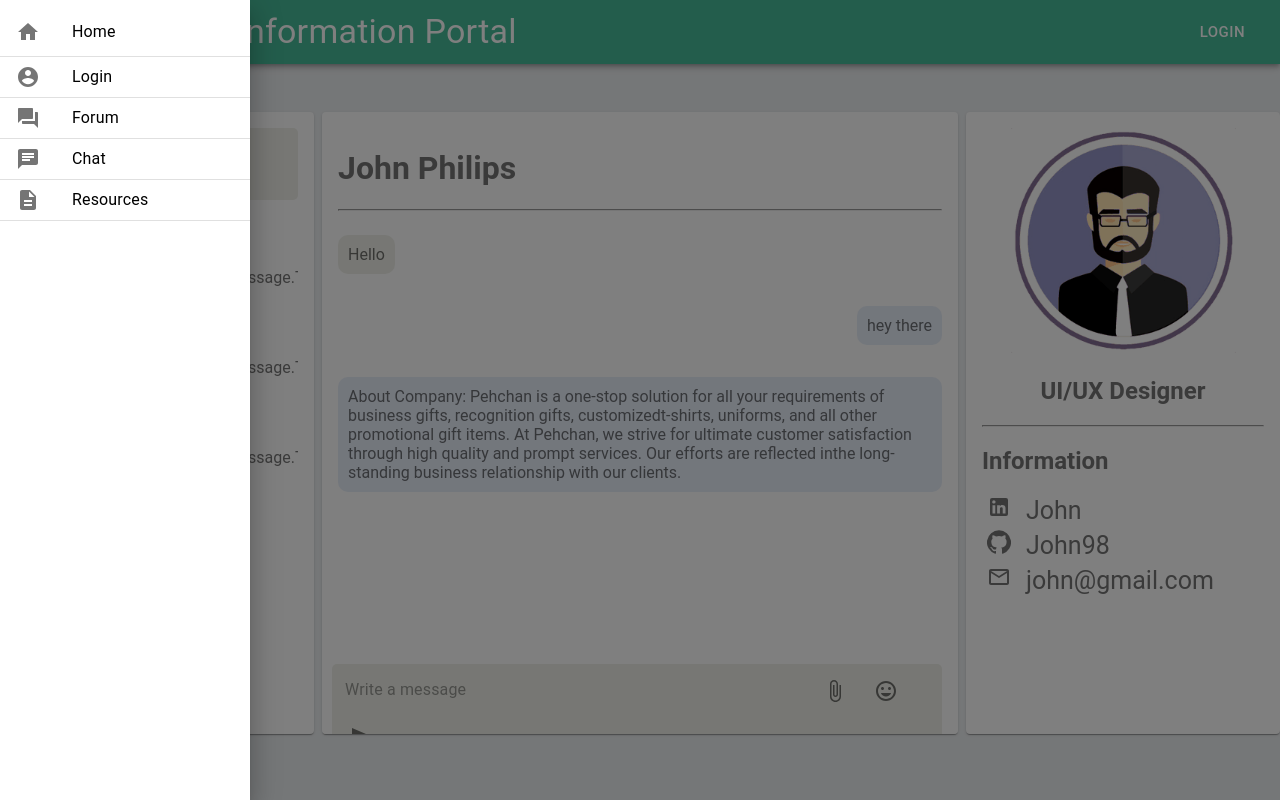
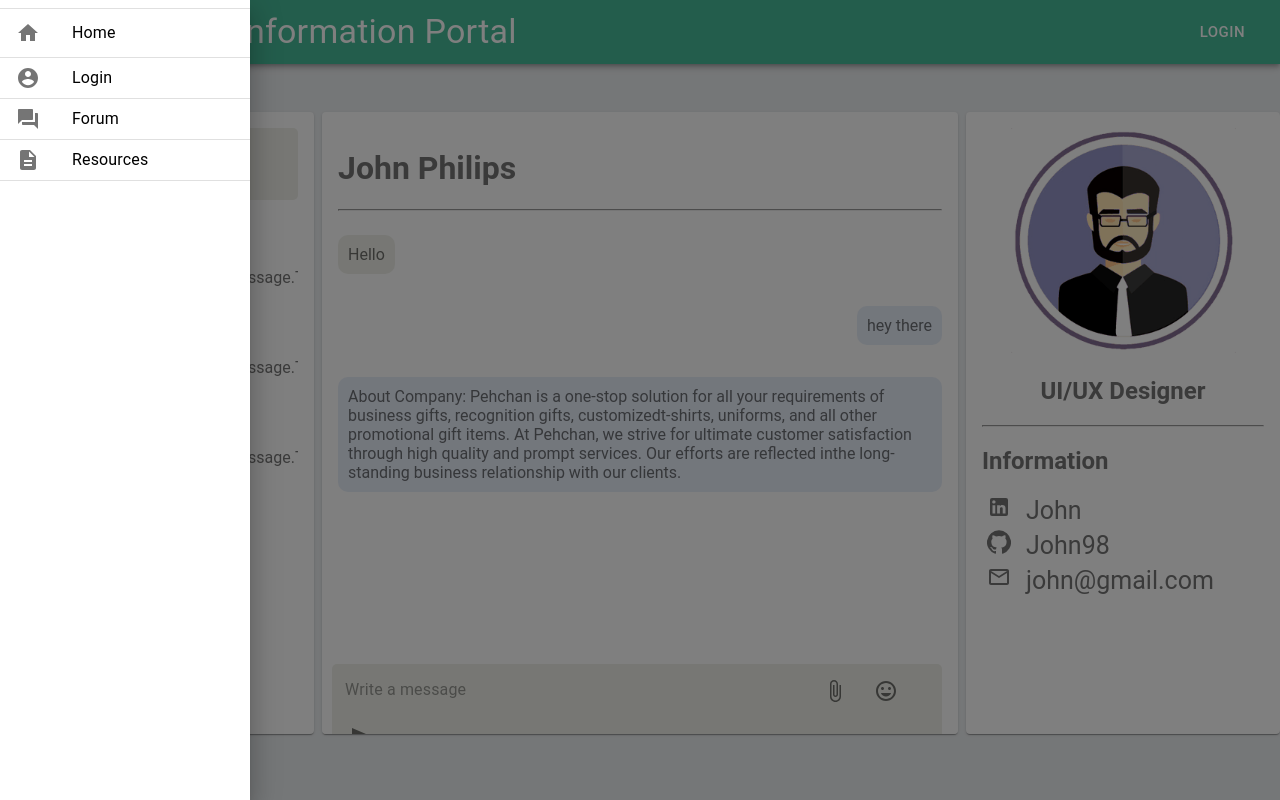
Before and after one commit to djunicode/masters-information-portal, a React (Create React App) app in the folder webapp/: page /chat in a window 1280 px wide. Both pictures are taken after a click on the button 36 px from the left and 32 px from the top of the page. Built offline with nearby package versions, Linux system fonts and the light colour scheme; the HTML template or start-up script is replaced by a standard one.

Commit message:
Update navbar.js

```diff
--- a/webapp/src/Components/navbar.js
+++ b/webapp/src/Components/navbar.js
@@ -3,91 +3,127 @@
 //setLoggedIn(0);  if no user logged in
 //I wish to use the above function whenever the user is loggedIn, this will display profile & logout instead of login
 
-
-import React, { useState } from "react";
-import Toolbar from "@material-ui/core/Toolbar";
-import { makeStyles } from "@material-ui/core/styles";
-import Typography from "@material-ui/core/Typography";
-import IconButton from "@material-ui/core/IconButton";
-import AppBar from "@material-ui/core/AppBar";
-import Button from "@material-ui/core/Button";
-import MenuIcon from "@material-ui/icons/Menu";
-import HomeIcon from "@material-ui/icons/Home";
-import Drawer from "@material-ui/core/Drawer";
-import List from "@material-ui/core/List";
-import ListItem from "@material-ui/core/ListItem";
-import AccountCircleIcon from "@material-ui/icons/AccountCircle";
-import ChatIcon from "@material-ui/icons/Chat";
-import ListItemIcon from "@material-ui/core/ListItemIcon";
-import ForumIcon from "@material-ui/icons/Forum";
-import DescriptionIcon from "@material-ui/icons/Description";
-import ListItemText from "@material-ui/core/ListItemText";
-import Divider from "@material-ui/core/Divider";
-import { NavLink } from "react-router-dom";
-
+import React, {useEffect} from 'react';
+import Toolbar from '@material-ui/core/Toolbar';
+import { makeStyles } from '@material-ui/core/styles';
+import Typography from '@material-ui/core/Typography';
+import IconButton from '@material-ui/core/IconButton';
+import AppBar from '@material-ui/core/AppBar';
+import Button from '@material-ui/core/Button';
+import MenuIcon from '@material-ui/icons/Menu';
+import HomeIcon from '@material-ui/icons/Home';
+import Drawer from '@material-ui/core/Drawer';
+import List from '@material-ui/core/List';
+import ListItem from '@material-ui/core/ListItem';
+import AccountCircleIcon from '@material-ui/icons/AccountCircle';
+import ChatIcon from '@material-ui/icons/Chat';
+import ListItemIcon from '@material-ui/core/ListItemIcon';
+import EditIcon from '@material-ui/icons/Edit';
+import ForumIcon from '@material-ui/icons/Forum';
+import DescriptionIcon from '@material-ui/icons/Description';
+import ListItemText from '@material-ui/core/ListItemText';
+import Divider from '@material-ui/core/Divider';
+import { NavLink } from 'react-router-dom';
+import Cookies from 'js-cookie';
+const axios = require('axios');
 const useStyles = makeStyles({
     list: {
         width: 250
     },
     fullList: {
-    width: "auto"
+        width: 'auto'
     },
     root: {
-    flexGrow: 1
+        flexGrow: 1,
     },
     menuButton: {
-    marginRight: 2
+        marginRight: 2,
     },
     title: {
         flexGrow: 1,
-    textAlign: "left",
-    font: "Roboto",
-    marginLeft: 40
+        textAlign: 'left',
+        font: 'Roboto',
+        marginLeft: 40,
     },
     link: {
-    textDecoration: "none",
-    color: "black",
-    fontFamily: "Roboto"
+        textDecoration: 'none',
+        color: 'black',
+        fontFamily: 'Roboto'
     },
     linkHeader: {
-    textDecoration: "none",
-    color: "white",
-    fontFamily: "Roboto"
+        textDecoration: 'none',
+        color: 'white',
+        fontFamily: 'Roboto'
+    },
+    paper: {
+        background: '#ffffff'
     }
 });
 
-function NavBar() {
+function NavBar(props) {
     const classes = useStyles();
     const [state, setState] = React.useState({
-    left: false
+        left: false,
     });
-
+    const token = Cookies.get('jwt');
     const toggleDrawer = (side, open) => event => {
         if (
-      event.type === "keydown" &&
-      (event.key === "Tab" || event.key === "Shift")
+            event.type === 'keydown' &&
+            (event.key === 'Tab' || event.key === 'Shift')
         ) {
             return;
         }
 
         setState({ ...state, [side]: open });
     };
-  const [loggedIn, setLoggedIn] = useState(0);
+    const[url,setUrl]=React.useState(null);
+    const[name,setName]=React.useState(null);
+    useEffect(()=>{
+        if(props.loggedIn){
+            axios.get('api/users/me/', {
+                headers: {
+                  Authorization: token
+                }
+              })
+              .then(function (response) {
+                console.log(response);
+                setUrl(`/api/users/${response.data._id}/avatar`);
+                setName(response.data.name);
+              })
+              .catch(function (error) {
+                console.log(error);
+              });
+        }
+        // eslint-disable-next-line react-hooks/exhaustive-deps
+    },[props.loggedIn])
     const sideList = side => (
         <div
             className={classes.list}
-      role="presentation"
+            role='presentation'
             onClick={toggleDrawer(side, false)}
             onKeyDown={toggleDrawer(side, false)}
         >
+            {props.loggedIn?
+                <React.Fragment>
+                    <br/>
+                        <div align="center">
+                            <img src={url} alt="Avatar" onError={()=>{setUrl('https://www.nicepng.com/png/full/202-2024580_png-file-profile-icon-vector-png.png')}} height={200} width={200} style={{borderRadius:"50%"}}/>
+                        </div>
+                    <Typography variant="h6" style={{textAlign:"center"}}>Hi, {name}</Typography>
+                    <br/>
+                </React.Fragment>
+                :
+                null
+            }
             <List>
+                <Divider/>
                 <NavLink
                     style={{
-            textDecoration: "none",
-            color: "black",
-            fontFamily: "Roboto"
+                        textDecoration: 'none',
+                        color: 'black',
+                        fontFamily: 'Roboto'
                     }}
-          to="/"
+                    to='/'
                 >
                     <ListItem button>
                         <ListItemIcon>
@@ -97,9 +133,12 @@ function NavBar() {
                     </ListItem>
                 </NavLink>
                 <Divider />
-        {!loggedIn ? (
+                {!props.loggedIn ?
                     <React.Fragment>
-            <NavLink className={classes.link} to="/login">
+                        <NavLink
+                            className={classes.link}
+                            to='/login'
+                        >
                             <ListItem button>
                                 <ListItemIcon>
                                     <AccountCircleIcon />
@@ -109,9 +148,12 @@ function NavBar() {
                         </NavLink>
                         <Divider />
                     </React.Fragment>
-        ) : (
+                    :
                     <React.Fragment>
-            <NavLink className={classes.link} to="/profile">
+                        <NavLink
+                            className={classes.link}
+                            to='/profile'
+                        >
                             <ListItem button>
                                 <ListItemIcon>
                                     <AccountCircleIcon />
@@ -120,9 +162,36 @@ function NavBar() {
                             </ListItem>
                         </NavLink>
                         <Divider />
+                        <NavLink
+                            className={classes.link}
+                            to='/edit'
+                        >
+                            <ListItem button>
+                                <ListItemIcon>
+                                    <EditIcon />
+                                </ListItemIcon>
+                                <Typography>Edit Profile</Typography>
+                            </ListItem>
+                        </NavLink>
+                        <Divider />
+                        <NavLink
+                            className={classes.link}
+                            to='chat/'
+                        >
+                            <ListItem button>
+                                <ListItemIcon>
+                                    <ChatIcon />
+                                </ListItemIcon>
+                                <Typography>Chat</Typography>
+                            </ListItem>
+                        </NavLink>
+                        <Divider />
                     </React.Fragment>
-        )}
-        <NavLink className={classes.link} to="/forum">
+                }
+                <NavLink
+                    className={classes.link}
+                    to='/forum'
+                >
                     <ListItem button>
                         <ListItemIcon>
                             <ForumIcon />
@@ -131,16 +200,10 @@ function NavBar() {
                     </ListItem>
                 </NavLink>
                 <Divider />
-        <NavLink className={classes.link} to="/chat">
-          <ListItem button>
-            <ListItemIcon>
-              <ChatIcon />
-            </ListItemIcon>
-            <Typography>Chat</Typography>
-          </ListItem>
-        </NavLink>
-        <Divider />
-        <NavLink className={classes.link} to="/">
+                <NavLink
+                    className={classes.link}
+                    to='/'
+                >
                     <ListItem button>
                         <ListItemIcon>
                             <DescriptionIcon />
@@ -149,6 +212,21 @@ function NavBar() {
                     </ListItem>
                 </NavLink>
                 <Divider />
+
+                {props.loggedIn?
+                <React.Fragment>
+                    <ListItem button onClick={()=>{Cookies.remove('jwt');props.setLoggedIn(0)}}>
+                        <ListItemIcon>
+                            <AccountCircleIcon />
+                        </ListItemIcon>
+                        <Typography>Logout</Typography>
+                    </ListItem>
+                    <Divider />
+                </React.Fragment>
+                :
+                <React.Fragment>
+                </React.Fragment>
+            }
             </List>
         </div>
     );
@@ -156,39 +234,52 @@ function NavBar() {
     return (
         <React.Fragment>
             <div className={classes.root}>
-        <AppBar position="static">
+                <AppBar position='static'>
                     <Toolbar>
                         <IconButton
-              onClick={toggleDrawer("left", true)}
-              edge="start"
-              color="inherit"
+                            onClick={toggleDrawer('left', true)}
+                            edge='start'
+                            color='inherit'
                             className={classes.menuButton}
                             aria-label="menu"
                         >
                             <MenuIcon />
                         </IconButton>
-            <Drawer open={state.left} onClose={toggleDrawer("left", false)}>
-              {sideList("left")}
+                        <Drawer
+                            open={state.left}
+                            onClose={toggleDrawer('left', false)}
+                            classes={{ paper: classes.paper }}
+                        >
+                            {sideList('left')}
                         </Drawer>
 
-            <Typography variant="h4" className={classes.title}>
-              <NavLink className={classes.linkHeader} to="/">
-                <Typography variant="h4">Masters Information Portal</Typography>
+                        <Typography variant='h4' className={classes.title}>
+                            <NavLink
+                                className={classes.linkHeader}
+                                to='/'
+                            ><Typography variant='h4'>Masters Information Portal</Typography>
                             </NavLink>
                         </Typography>
-            {!loggedIn ? (
-              <NavLink className={classes.linkHeader} to="/login">
-                <Button size="large" color="inherit">
+                        {
+                            !props.loggedIn ?
+                                <NavLink
+                                    className={classes.linkHeader}
+                                    to='/login'
+                                >
+                                    <Button size='large' color='inherit'>
                                         Login
                                     </Button>
                                 </NavLink>
-            ) : (
-              <NavLink className={classes.linkHeader} to="/">
-                <Button size="large" color="inherit">
+                                :
+                                <NavLink
+                                    className={classes.linkHeader}
+                                    to='/'
+                                >
+                                    <Button size='large' color='inherit' onClick={()=>{Cookies.remove('jwt');props.setLoggedIn(0)}}>
                                         Logout
                                     </Button>
                                 </NavLink>
-            )}
+                        }
                     </Toolbar>
                 </AppBar>
             </div>
@@ -198,5 +289,4 @@ function NavBar() {
     );
 }
 
-
 export default NavBar;
```
Lines whose indentation alone changed are shown as unchanged.
